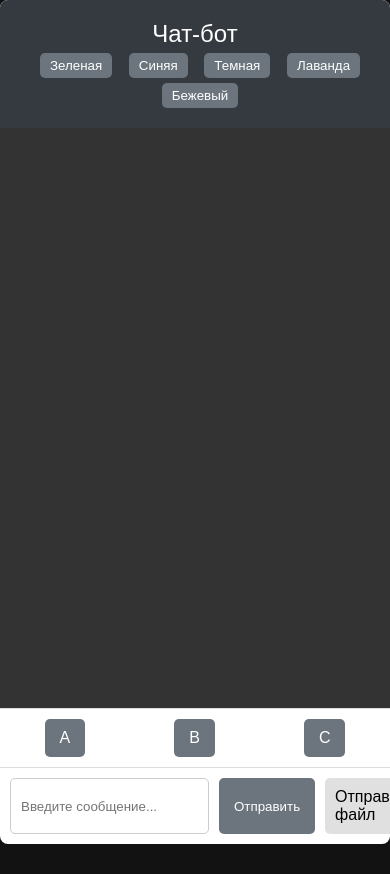
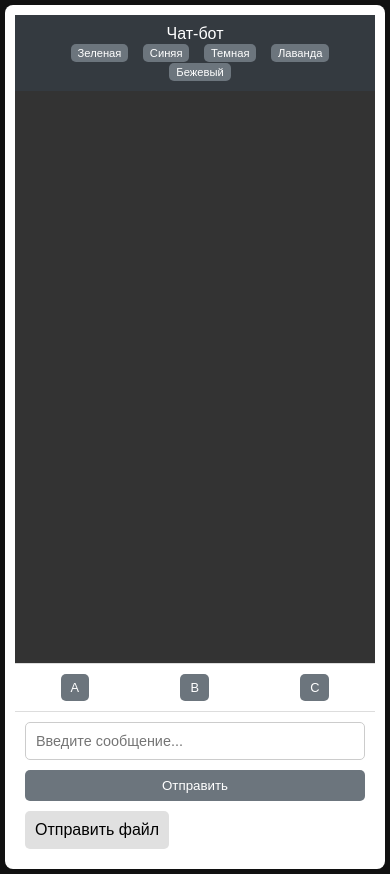
Before and after one commit to annyandr/t1_impulse_recursed_university, a plain HTML site: page frontend/main.html in a window 390 px wide. Before the commit the page ends 844 px from the top, so only its background shows below. Drawn offline with nearby package versions, Linux system fonts and the light colour scheme; no server answers.

Commit message:
Update main.html
добавлена мобильная адаптивность

```diff
--- a/frontend/main.html
+++ b/frontend/main.html
@@ -332,6 +332,64 @@
             color: #6e4b3a;
         }
 
+                /* Мобильная адаптивность */
+        @media (max-width: 768px) {
+            .chat-container {
+                padding: 10px;
+                margin: 5px;
+            }
+
+            .header {
+                font-size: 1.2rem;
+                padding: 15px;
+            }
+
+            .input-section {
+                flex-direction: column;
+                gap: 10px;
+            }
+
+            .response-options button {
+                font-size: 0.9rem;
+                padding: 8px 12px;
+            }
+
+            .theme-buttons button {
+                font-size: 0.8rem;
+                padding: 4px 8px;
+            }
+        }
+
+        /* Еще более адаптивная версия для мобильных */
+        @media (max-width: 480px) {
+            .header {
+                font-size: 1rem;
+                padding: 10px;
+            }
+
+            .chat-box {
+                padding: 15px;
+            }
+
+            .response-options button {
+                font-size: 0.8rem;
+                padding: 6px 10px;
+            }
+
+            .input-section button {
+                padding: 8px 12px;
+            }
+
+            .theme-buttons button {
+                font-size: 0.7rem;
+                padding: 3px 7px;
+            }
+
+            .input-section input[type="text"] {
+                font-size: 0.9rem;
+            }
+        }
+
     </style>
 </head>
 <body>
```
